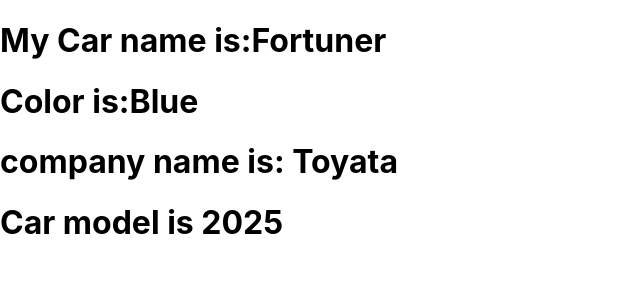
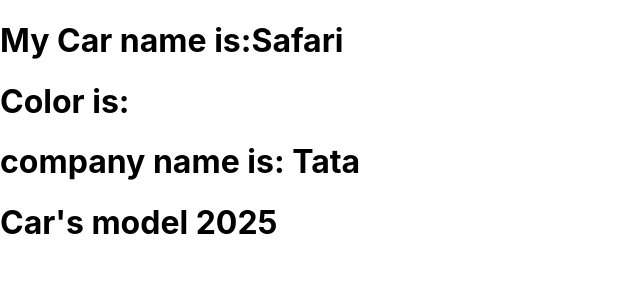
Before and after one commit to anurag-vns/anurag, a React (Create React App) app: page / in a window 1280 px wide. Shown: the top 300 px of the page, without its empty margins (0-640 px from the left). Built offline with nearby package versions, Linux system fonts and the light colour scheme.

Commit message:
Create a single Hook that holds an object

```diff
--- a/src/Car.js
+++ b/src/Car.js
@@ -1,16 +1,12 @@
 import React, { useState } from "react";
 
 function Car(){
-const [name, setName] = useState("Fortuner");
-const [color, setColor] = useState("Blue");
-const [company, setCompany] = useState("Toyata");
-const [year, setYear] = useState("2025");
+const [taxi, setTaxi] = useState({Name:"Safari",Color: "White", Company:"Tata", Model :"2025"});
 return(
-    <>
-    <h1>My Car name is:{name}</h1>
-     <h1>Color is:{color} </h1>
-      <h1>company name is: {company}</h1>
-      <h1>Car model is {year}</h1>
+    <><h1>My Car name is:{taxi.Name}</h1>
+     <h1>Color is:{taxi.Colorcolor} </h1>
+      <h1>company name is: {taxi.Company}</h1>
+      <h1>Car's model {taxi.Model}</h1>
      </>
 );
 }
```
